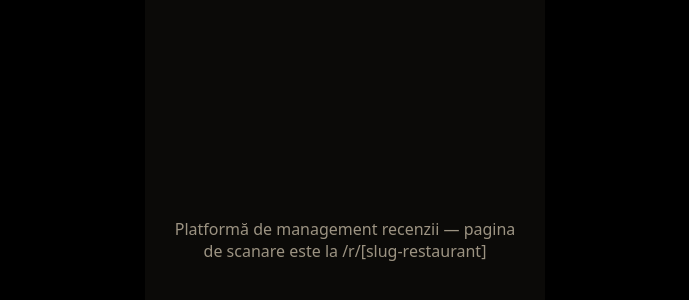
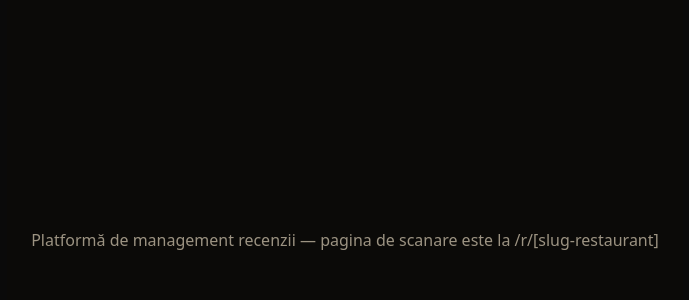
Before and after one commit to Dimiregele/ScanVogue, a Next.js app: page / in a window 1280 px wide. Shown: the part 200-500 px from the top of the page, without its empty margins (295-984 px from the left). Built offline with nearby package versions, Linux system fonts and the light colour scheme.

Commit message:
Update layout.tsx

```diff
--- a/app/layout.tsx
+++ b/app/layout.tsx
@@ -21,27 +21,16 @@ export default function RootLayout({
       <body
         style={{
           margin: 0,
-          padding: "16px", // Adaugă spațiu ca cardul să nu atingă marginea ecranului
+          padding: "16px",
           minHeight: "100vh",
+          boxSizing: "border-box",
           display: "flex",
           justifyContent: "center",
           alignItems: "center",
-          backgroundColor: "#000",
-          boxSizing: "border-box",
-          overflowX: "hidden", // Previne scroll-ul orizontal nedorit
+          backgroundColor: "#0a0a0a", // Fundalul întunecat al paginii
         }}
       >
-        {/* Un wrapper responsive care strânge cardul */}
-        <div
-          style={{
-            width: "100%",
-            maxWidth: "400px", // Ajustează valoarea dacă vrei să fie mai lat/îngust pe desktop
-            display: "flex",
-            justifyContent: "center",
-          }}
-        >
-          {children}
-        </div>
+        {children}
       </body>
     </html>
   );
```
